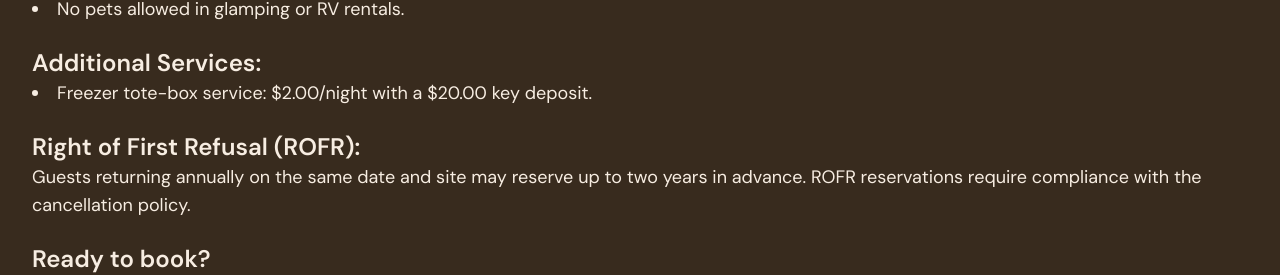
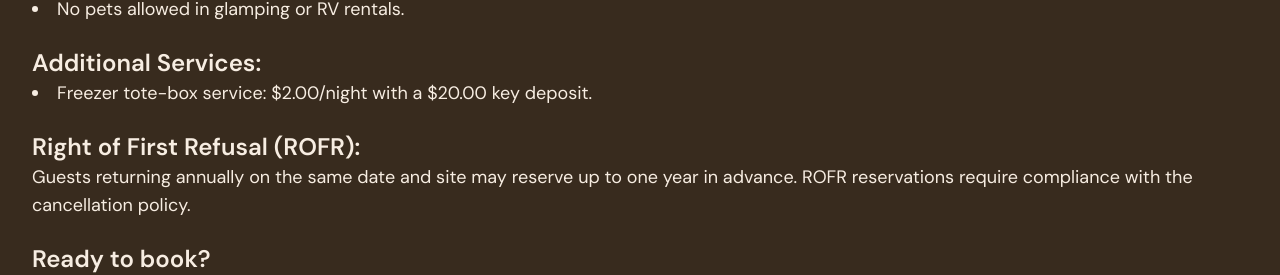
Before and after one commit to AletheaKramer/bradsdadsland, a React (Vite) app: page /policies in a window 1280 px wide. Shown: the part 2402-2677 px from the top of the page. Built offline with nearby package versions, Linux system fonts and the light colour scheme.

Commit message:
Issac copy change request on Policies

```diff
--- a/src/components/Policies.jsx
+++ b/src/components/Policies.jsx
@@ -123,7 +123,7 @@ const Policies = () => {
         </h3>
         <p className="text-lg">
           Guests returning annually on the same date and site may reserve up to
-          two years in advance. ROFR reservations require compliance with the
+          one year in advance. ROFR reservations require compliance with the
           cancellation policy.
         </p>
 
```
